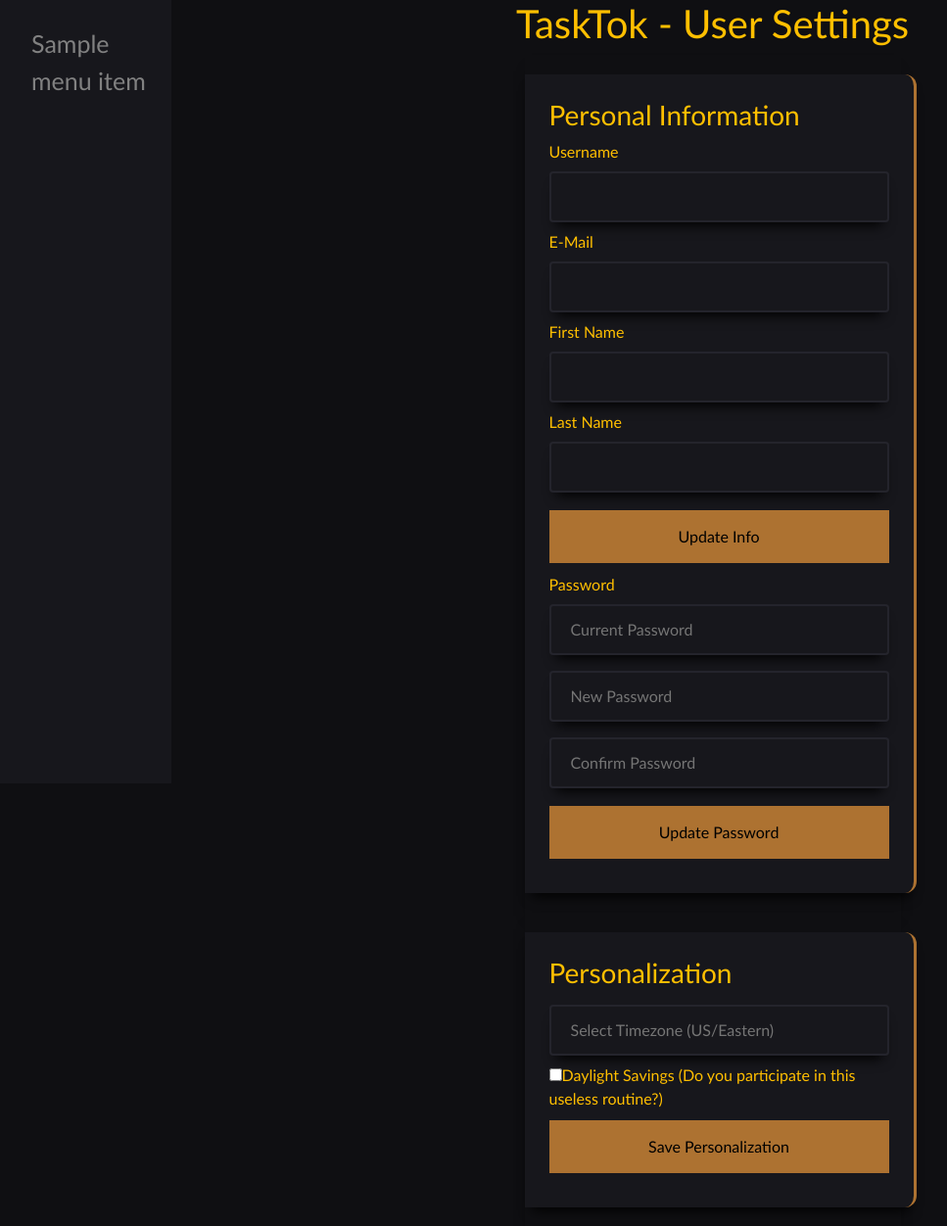
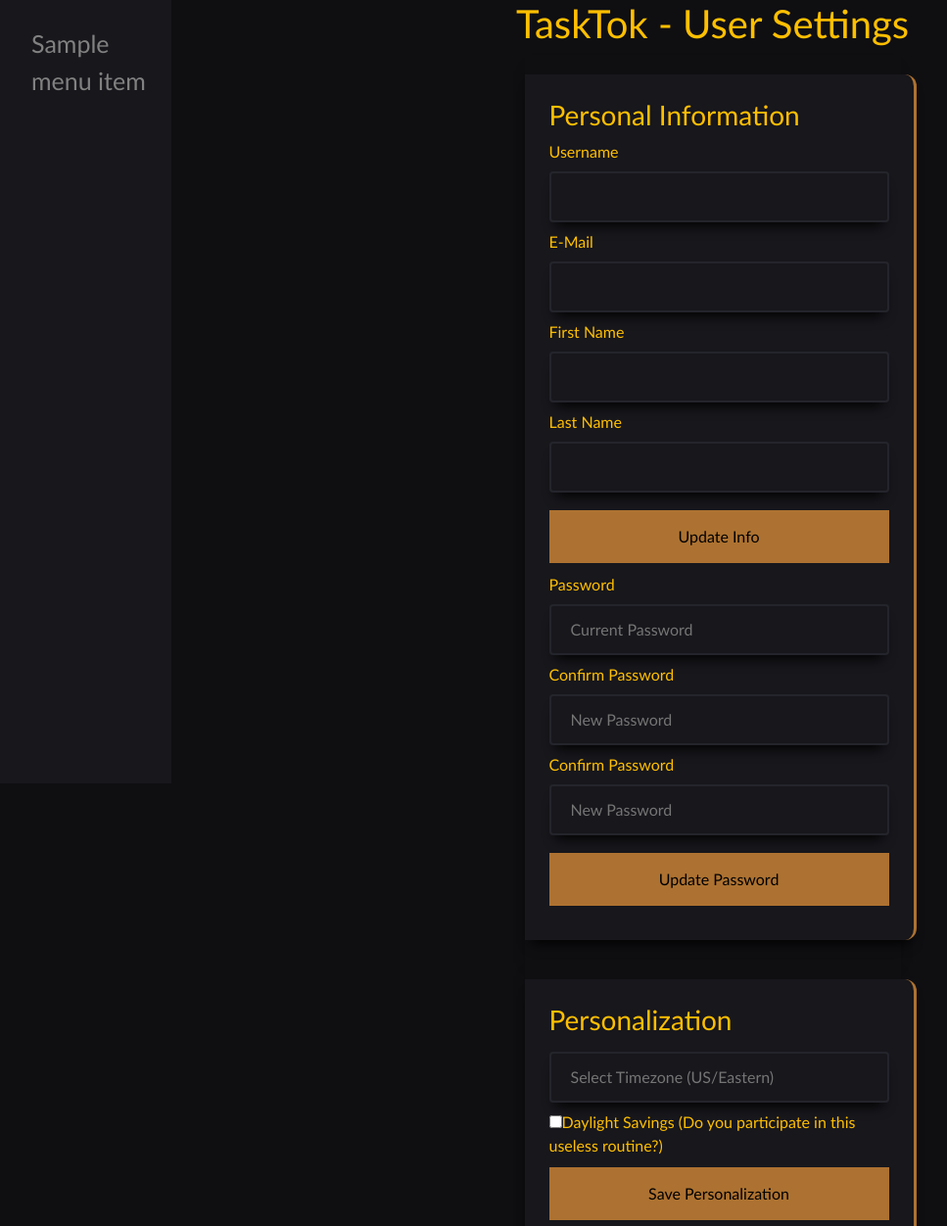
Before and after one commit to Good-Enough-Incorporated/TaskTok, a Flask app: template TaskTok/templates/profile.html in a window 1280 px wide. Shown: the top 1252 px of the page at 98% size, without its empty margins (0-967 px from the left). Run offline with Flask 3, Linux system fonts and the light colour scheme; tables that the repository leaves empty hold one stand-in row (values such as "Sample post"); the template is opened without the code that fills it: values that come from a table or form of the project are taken from there, most other values are stand-ins (such as "Sample title", 1, 10 or a date in 2020); parts of the project's set-up code (start-up, migrations or seed data) failed here and were passed over; some libraries are stand-ins or nearby versions.

Commit message:
settings and pw updated fully implemented

```diff
--- a/TaskTok/templates/profile.html
+++ b/TaskTok/templates/profile.html
@@ -299,7 +299,7 @@
                 {{credential_form.hidden_tag()}}
                 <!---------- current_password input ---------->
                 <div>
-                    <label for="username">{{ credential_form.current_password.label }}</label><br>
+                    <label for="current_password">{{ credential_form.current_password.label }}</label><br>
                     {{ credential_form.current_password(class='taskTokInput', placeholder="Current Password") }}<br>
                     {% if credential_form.current_password.errors %}
                         <ul class="errors">
@@ -309,11 +309,30 @@
                         </ul>
                     {% endif %}
                 </div>
-
-
-
-                {{credential_form.new_password(class_='taskTokInput', placeholder_='New Password', id_='new_password')}}
-                {{credential_form.new_password_confirm(class_='taskTokInput', placeholder_='Confirm Password', id_='new_password_confirm')}}
+                <!---------- new_password input ---------->
+                <div>
+                    <label for="new_password">{{ credential_form.new_password.label }}</label><br>
+                    {{ credential_form.new_password(class='taskTokInput', placeholder="New Password") }}<br>
+                    {% if credential_form.new_password.errors %}
+                        <ul class="errors">
+                            {% for error in credential_form.new_password.errors %}
+                                <li>{{ error }}</li>
+                            {% endfor %}
+                        </ul>
+                    {% endif %}
+                </div>
+                <!---------- confirm_password input ---------->
+                <div>
+                    <label for="new_password_confirm">{{ credential_form.new_password_confirm.label }}</label><br>
+                    {{ credential_form.new_password_confirm(class='taskTokInput', placeholder="New Password") }}<br>
+                    {% if credential_form.new_password_confirm.errors %}
+                        <ul class="errors">
+                            {% for error in credential_form.new_password_confirm.errors %}
+                                <li>{{ error }}</li>
+                            {% endfor %}
+                        </ul>
+                    {% endif %}
+                </div>
                 <button id="update_userpassword_btn">Update Password</button>
             </form>
 
```
